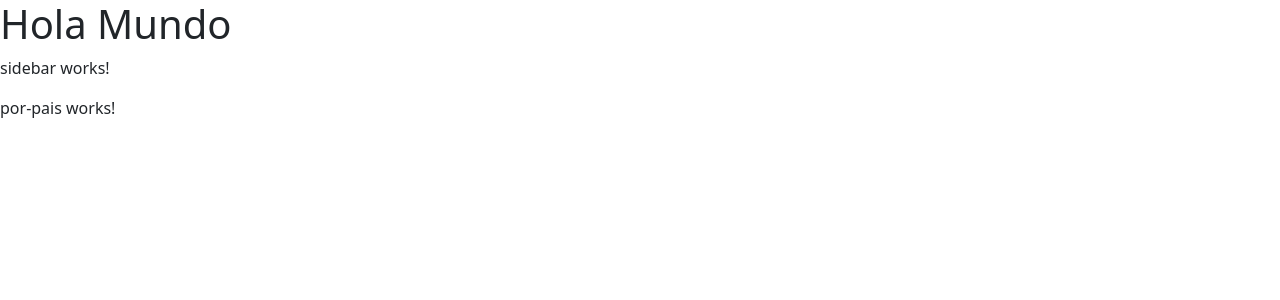
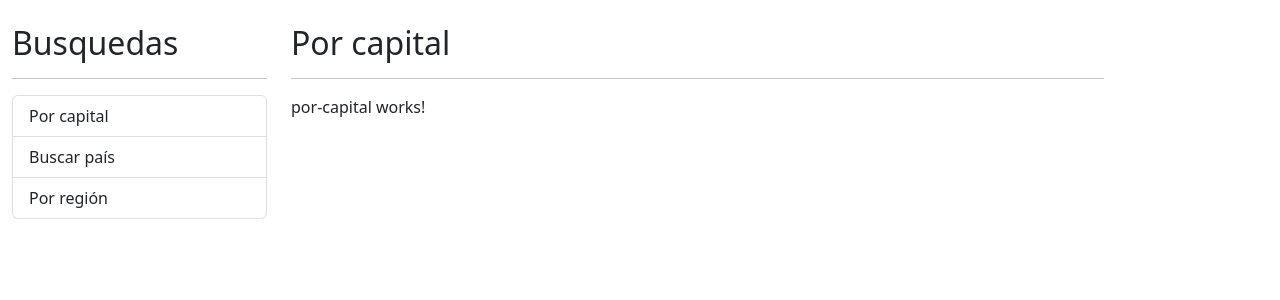
Before and after one commit to jeremyagnz/PaisesApp, an Angular app: page / in a window 1280 px wide. Shown: the top 300 px of the page. Built offline with nearby package versions, Linux system fonts and the light colour scheme.

Commit message:
Initializing Proyect With Modules

```diff
--- a/src/app/app.component.html
+++ b/src/app/app.component.html
@@ -1,3 +1,18 @@
-<h1> Hola Mundo</h1>
-<app-sidebar></app-sidebar>
-<app-por-pais></app-por-pais>
+
+<div class="row container mt-4">
+  <div class="col-3">
+    <h2>Busquedas</h2>
+    <hr>
+    <ul class="list-group">
+      <li class="list-group-item"> Por capital</li>
+      <li class="list-group-item"> Buscar país</li>
+      <li class="list-group-item"> Por región</li>
+    </ul>
+  </div>
+
+  <div class="col">
+    <h2>Por capital</h2>
+    <hr>
+    <app-por-capital></app-por-capital>
+  </div>
+</div>
```
